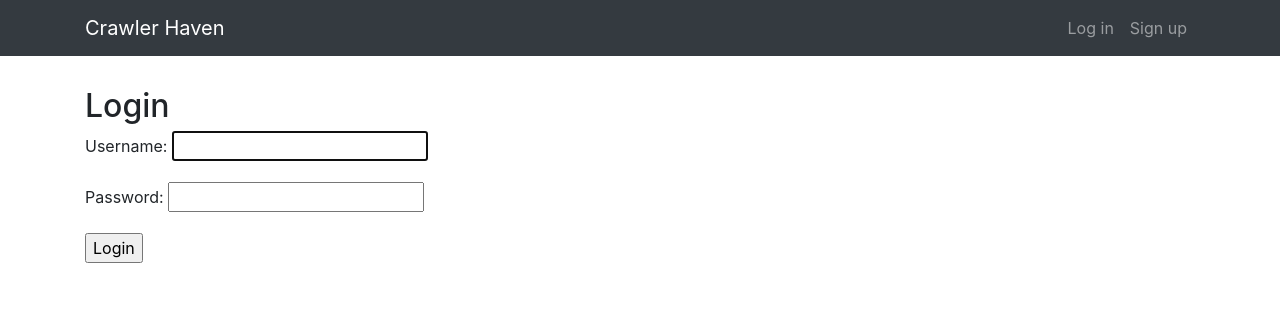
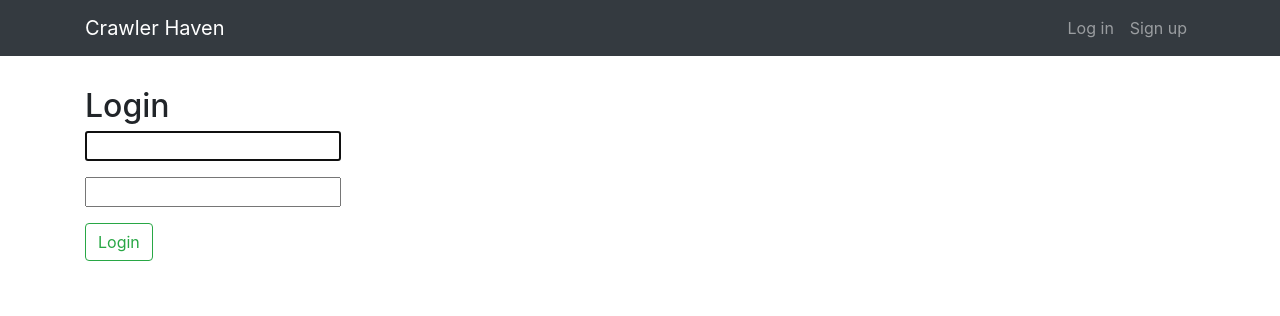
Before and after one commit to CapedHero/crawler-haven, a Django app: page /login/ in a window 1280 px wide. Shown: the top 316 px of the page. Run offline with Django 3.2, Linux system fonts and the light colour scheme; some libraries are stand-ins or nearby versions.

Commit message:
Prettify login page.

```diff
--- /dev/null
+++ b/crawler_haven/main_app/templatetags/__init__.py
@@ -0,0 +1,2 @@
+#!/usr/bin/env python3
+# -*- coding: utf-8 -*-
--- a/crawler_haven/static/css/style.css
+++ b/crawler_haven/static/css/style.css
@@ -6,3 +6,7 @@ article {
   padding-left:  15px;
   padding-right: 15px;
 }
+
+.no-padding {
+  padding: 0;
+}
--- a/crawler_haven/templates/registration/login.html
+++ b/crawler_haven/templates/registration/login.html
@@ -1,12 +1,15 @@
 {% extends 'base.html' %}
+{% load myfilters %}
 
 {% block title %}Login{% endblock %}
 
 {% block content %}
   <h2>Login</h2>
-  <form method="post">
+  <form class="col-md-3 no-padding" method="post">
     {% csrf_token %}
-    {{ form.as_p }}
-    <button type="submit">Login</button>
+    <p>{{ form.username|addclass:'form-control' }}</p>
+    <p>{{ form.password|addclass:'form-control' }}</p>
+    <button class="btn btn-outline-success" type="submit">Login</button>
   </form>
+
 {% endblock %}
```
Also changed, not shown: crawler_haven/db.sqlite3.
